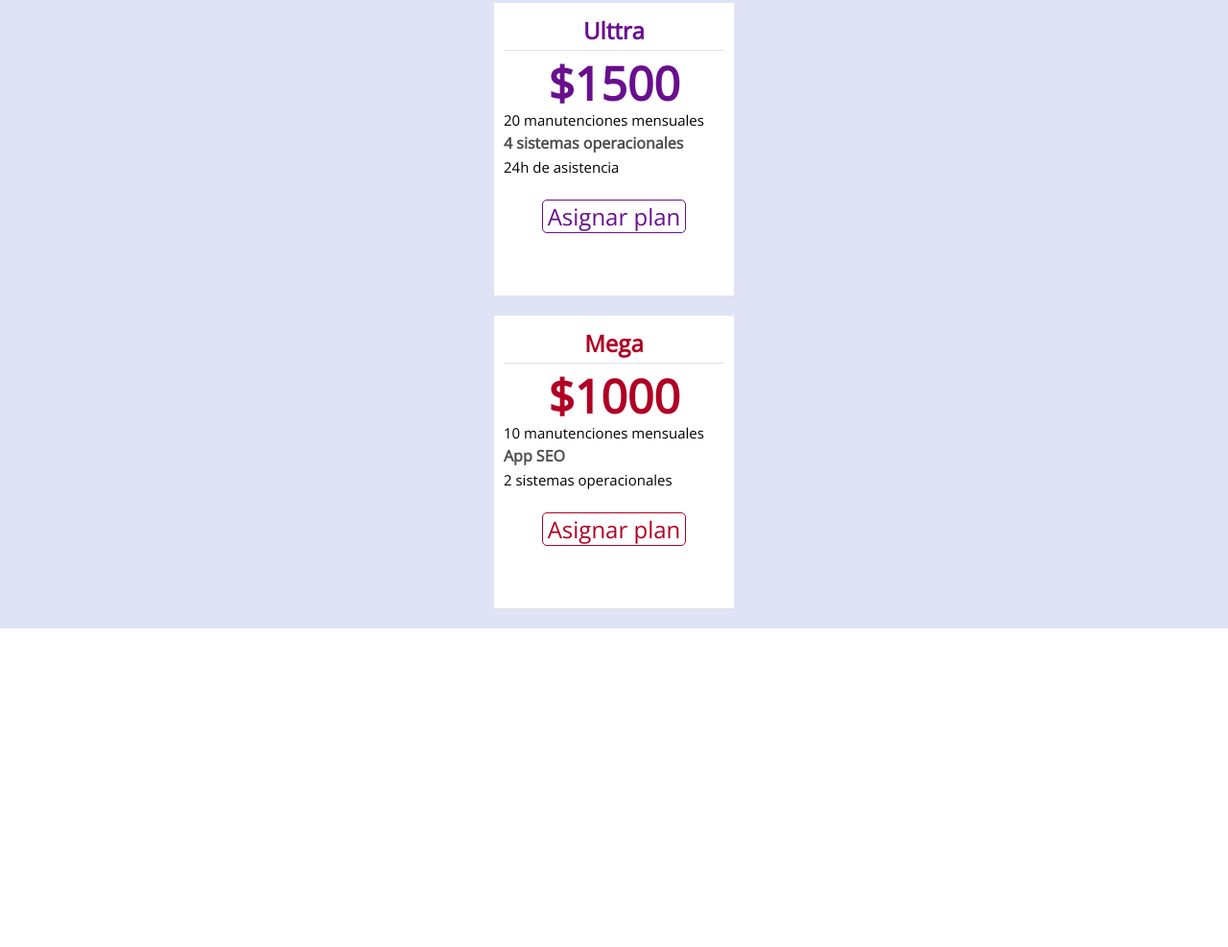
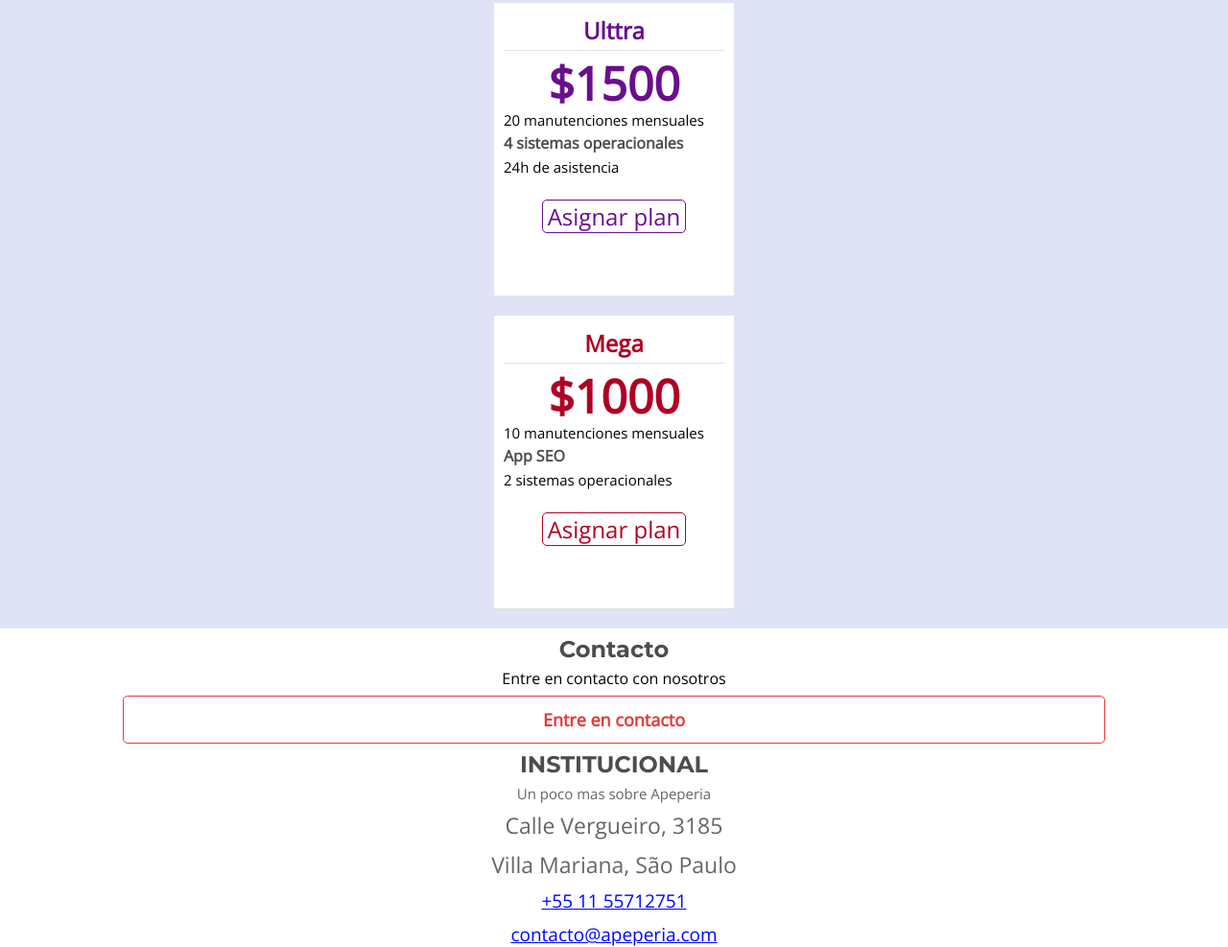
Before and after one commit to Leonardo291024/Apeperia, a plain HTML site: page index.html in a window 1280 px wide. Shown: the part 1975-2962 px from the top of the page at 96% size. Before the commit the page ends 2630 px from the top, so only its background shows below. Drawn offline with nearby package versions, Linux system fonts and the light colour scheme.

Commit message:
seccion de contactos lista

```diff
--- a/css/styles.css
+++ b/css/styles.css
@@ -328,6 +328,83 @@ main{
     color: #B00024;
 }
 
+.container-contactos h1{
+    font-family: 'Montserrat', sans-serif;
+    font-weight: 700;
+    font-size: 2.4rem;
+    line-height: 2.4rem;
+    text-align: center;
+    color: #4F4C4C;
+    margin-top: 10px;
+}
+
+.container-contactos p:nth-child(2){
+    font-family: 'Open Sans', sans-serif;
+    font-weight: 400;
+    font-size: 1.6rem;
+    line-height: 1.6rem;
+    text-align: center;
+    color: #000000;
+    margin-top: 10px;
+}
+
+.container-contactos button{
+    width: 80%;
+    height: 50px;
+    margin: 0 auto;
+    display: list-item;
+    border: 1px solid #E33B3B;
+    border-radius: 5px;
+    font-family: 'Open Sans', sans-serif;
+    font-weight: 700;
+    font-size: 1.8rem;
+    line-height: 1.6rem;
+    background-color: #FFFFFF;
+    color: #E33B3B;
+    margin-top: 10px;
+}
+
+.container-contactos p:nth-child(5){
+    font-family: 'Open Sans', sans-serif;
+    font-weight: 400;
+    font-size: 1.5rem;
+    line-height: 1.6rem;
+    text-align: center;
+    color: #666666;
+    margin-top: 10px;
+}
+
+.container-contactos p:nth-child(6){
+    font-family: 'Open Sans', sans-serif;
+    font-weight: 400;
+    font-size: 2.3rem;
+    line-height: 3.1rem;
+    text-align: center;
+    color: #666666;
+    margin-top: 10px;
+}
+
+.container-contactos p:nth-child(7){
+    font-family: 'Open Sans', sans-serif;
+    font-weight: 400;
+    font-size: 2.3rem;
+    line-height: 3.1rem;
+    text-align: center;
+    color: #666666;
+    margin-top: 10px;
+}
+
+.container-contactos a{
+    font-family: 'Open Sans', sans-serif;
+    font-weight: 400;
+    font-size: 1.9rem;
+    line-height: 2.5rem;
+    color: #0006FF;
+    margin: 0 auto;
+    display: table;
+    margin-top: 10px;
+}
+
 
 
 /*ESTILOS DEL MAIN*/
--- a/index.html
+++ b/index.html
@@ -124,6 +124,18 @@
                     <button class="boton-plan-1000">Asignar plan</button>
                 </article>
             </section>
+
+            <section class="container-contactos">
+                <h1>Contacto</h1>
+                <p>Entre en contacto con nosotros</p>
+                <button>Entre en contacto</button>
+                <h1>INSTITUCIONAL</h1>
+                <p>Un poco mas sobre Apeperia</p>
+                <p>Calle Vergueiro, 3185</p>
+                <p>Villa Mariana, São Paulo</p>
+                <a href="#">+55 11 55712751</a>
+                <a href="#">contacto@apeperia.com</a>
+            </section>
         </section>
     </main>
 </body>
```
